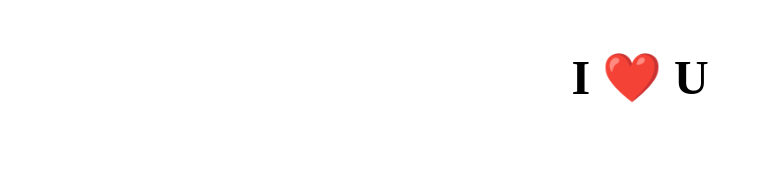
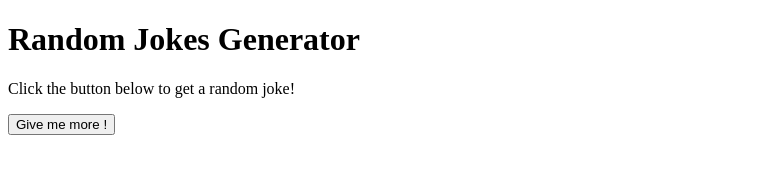
Before and after one commit to laylask/i-u, a plain HTML site: page index.html in a window 1280 px wide. Shown: the whole page, without its empty margins (0-763 px from the left). Drawn offline with Linux system fonts and the light colour scheme.

Commit message:
Update index.html

```diff
--- a/index.html
+++ b/index.html
@@ -1,52 +1,15 @@
 <!DOCTYPE html>
 <html>
   <head>
-    <title>I Love You</title>
-    <style>
-      /* Define the animation styles */
-      @keyframes slide-up {
-        from {
-          transform: translateY(100%);
-        }
-        to {
-          transform: translateY(0%);
-        }
-      }
-      @keyframes spin {
-        from {
-          transform: rotate(0deg);
-        }
-        to {
-          transform: rotate(360deg);
-        }
-      }
-      @keyframes blink {
-        50% {
-          opacity: 0;
-        }
-      }
-      /* Define the styles for the text */
-      #text {
-        font-size: 48px;
-        font-weight: bold;
-        text-align: center;
-        margin-top: 50px;
-        animation-duration: 1s;
-        animation-fill-mode: forwards;
-      }
-    </style>
+    <title>Random Jokes Generator</title>
   </head>
   <body>
-    <!-- Create a div for the text and give it a random animation class -->
-    <div id="text" class="animation-1">I ❤️ U</div>
-    <script>
-      // Define an array of animation class names
-      const animationClasses = ["animation-1", "animation-2", "animation-3"];
-      // Generate a random index into the animationClasses array
-      const randomIndex = Math.floor(Math.random() * animationClasses.length);
-      // Get the text element and add the randomly chosen animation class
-      const textElement = document.getElementById("text");
-      textElement.classList.add(animationClasses[randomIndex]);
-    </script>
+    <h1>Random Jokes Generator</h1>
+    <p>Click the button below to get a random joke!</p>
+    <button id="jokeButton">Give me more !</button>
+    <div id="jokeContainer"></div>
+
+    <!-- Add the JavaScript code -->
+    <script src="randomJokes.js"></script>
   </body>
 </html>
```
